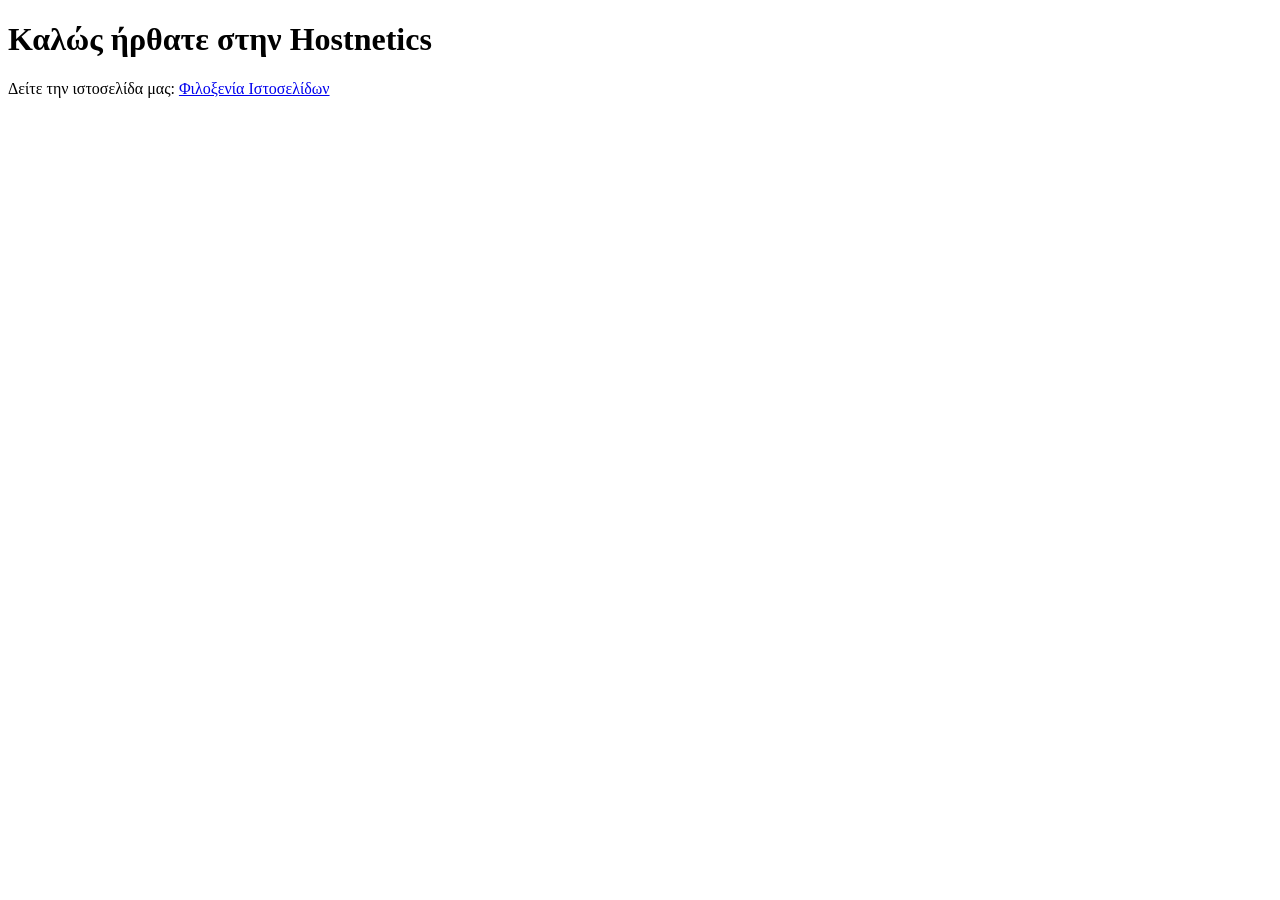
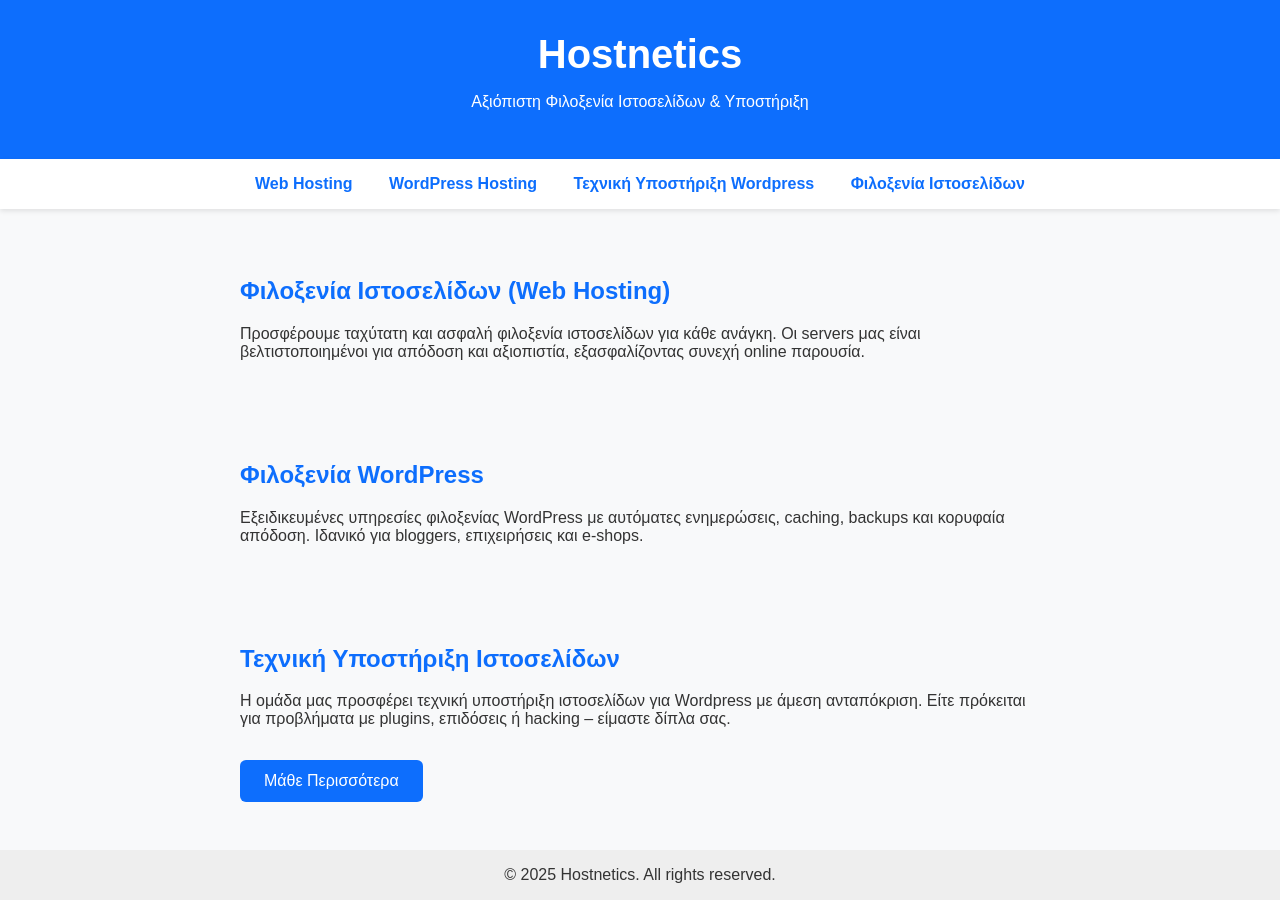
Before and after one commit to Hostneticsgr/hostnetics, a plain HTML site: page index.html in a window 1280 px wide. Before the commit the page ends 800 px from the top, so only its background shows below. Drawn offline with Linux system fonts and the light colour scheme.

Commit message:
Update index.html

```diff
--- a/index.html
+++ b/index.html
@@ -2,12 +2,97 @@
 <html lang="el">
 <head>
   <meta charset="UTF-8">
-  <title>Φιλοξενία Ιστοσελίδων</title>
+  <meta name="viewport" content="width=device-width, initial-scale=1">
+  <title>Hostnetics - Φιλοξενία Ιστοσελίδων</title>
+  <meta name="description" content="Hostnetics - Εξειδικευμένες υπηρεσίες Web Hosting, φιλοξενία WordPress και τεχνική υποστήριξη ιστοσελίδων.">
+  <style>
+    body {
+      font-family: Arial, sans-serif;
+      background: #f8f9fa;
+      margin: 0;
+      padding: 0;
+      color: #333;
+    }
+    header {
+      background: #0d6efd;
+      color: white;
+      padding: 2rem 1rem;
+      text-align: center;
+    }
+    h1 {
+      margin: 0;
+      font-size: 2.5rem;
+    }
+    nav {
+      background: #fff;
+      padding: 1rem;
+      text-align: center;
+      box-shadow: 0 2px 5px rgba(0,0,0,0.1);
+    }
+    nav a {
+      margin: 0 1rem;
+      text-decoration: none;
+      color: #0d6efd;
+      font-weight: bold;
+    }
+    section {
+      max-width: 800px;
+      margin: 2rem auto;
+      padding: 1rem;
+    }
+    h2 {
+      color: #0d6efd;
+    }
+    footer {
+      background: #eee;
+      text-align: center;
+      padding: 1rem;
+      margin-top: 2rem;
+    }
+    a.cta {
+      display: inline-block;
+      margin-top: 1rem;
+      background: #0d6efd;
+      color: white;
+      padding: 0.75rem 1.5rem;
+      border-radius: 6px;
+      text-decoration: none;
+    }
+  </style>
 </head>
 <body>
-  <h1>Καλώς ήρθατε στην Hostnetics</h1>
-  <p>Δείτε την ιστοσελίδα μας:
-    <a href="https://hostnetics.gr/" target="_blank">Φιλοξενία Ιστοσελίδων</a>
-  </p>
+
+  <header>
+    <h1>Hostnetics</h1>
+    <p>Αξιόπιστη Φιλοξενία Ιστοσελίδων & Υποστήριξη</p>
+  </header>
+
+  <nav>
+    <a href="https://hostnetics.gr/web-hosting">Web Hosting</a>
+    <a href="https://hostnetics.gr/wordpress-hosting">WordPress Hosting</a>
+    <a href="https://hostnetics.gr/wordpress-support">Τεχνική Υποστήριξη Wordpress</a>
+    <a href="https://hostnetics.gr" target="_blank">Φιλοξενία Ιστοσελίδων</a>
+  </nav>
+
+  <section id="hosting">
+    <h2>Φιλοξενία Ιστοσελίδων (Web Hosting)</h2>
+    <p>Προσφέρουμε ταχύτατη και ασφαλή φιλοξενία ιστοσελίδων για κάθε ανάγκη. Οι servers μας είναι βελτιστοποιημένοι για απόδοση και αξιοπιστία, εξασφαλίζοντας συνεχή online παρουσία.</p>
+  </section>
+
+  <section id="wordpress">
+    <h2>Φιλοξενία WordPress</h2>
+    <p>Εξειδικευμένες υπηρεσίες φιλοξενίας WordPress με αυτόματες ενημερώσεις, caching, backups και κορυφαία απόδοση. Ιδανικό για bloggers, επιχειρήσεις και e-shops.</p>
+  </section>
+
+  <section id="support">
+    <h2>Τεχνική Υποστήριξη Ιστοσελίδων</h2>
+    <p>Η ομάδα μας προσφέρει τεχνική υποστήριξη ιστοσελίδων για Wordpress με άμεση ανταπόκριση. Είτε πρόκειται για προβλήματα με plugins, επιδόσεις ή hacking – είμαστε δίπλα σας.</p>
+    <a href="https://hostnetics.gr" class="cta" target="_blank">Μάθε Περισσότερα</a>
+  </section>
+
+  <footer>
+    &copy; 2025 Hostnetics. All rights reserved.
+  </footer>
+
 </body>
 </html>
```
